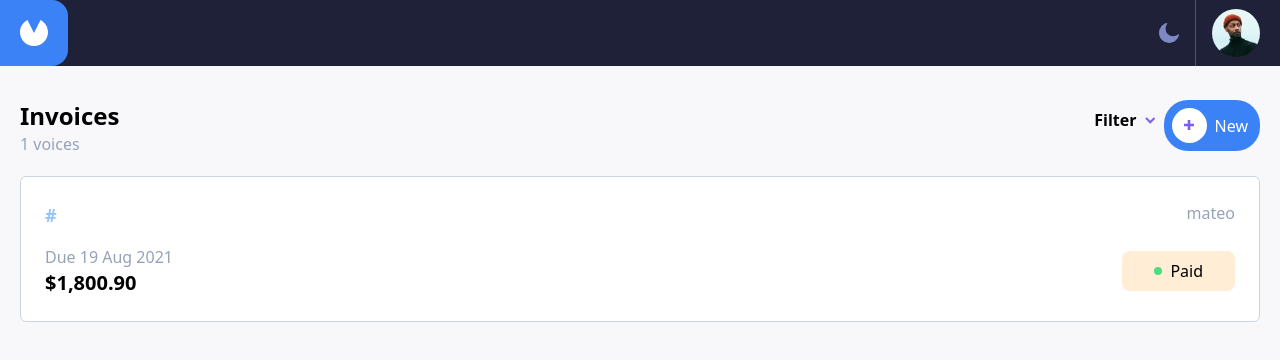
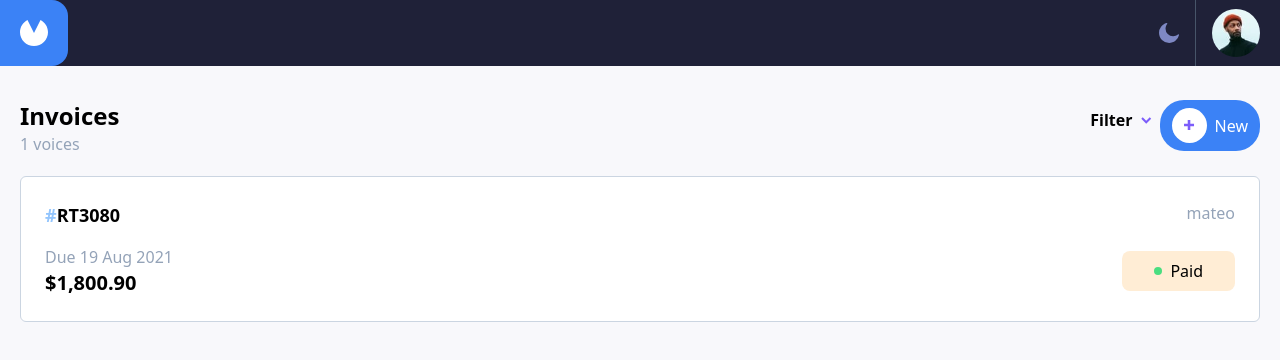
Before and after one commit to COLADOXD/invoic_app, a Vue app: page /#/ in a window 1280 px wide. Shown: the top 360 px of the page. Built offline with nearby package versions, Linux system fonts and the light colour scheme.

Commit message:
chage styles and delete coment

```diff
--- a/src/components/InvoicesComponent.vue
+++ b/src/components/InvoicesComponent.vue
@@ -8,9 +8,9 @@ const store = useStore()
 
 <template>
     <div v-for="(invoic, index) in store.invoices" :key="index">
-        <div class="bg-white p-6 rounded-md dark:bg-secondary dark:text-white border-slate-300 border dark:border-0">
+        <div class="bg-white p-6 rounded-md dark:bg-secondary dark:text-white border-slate-300 border dark:border-0 mt-4">
             <div class="flex justify-between mb-4">
-                <p class=" font-semibold text-lg"><span class="text-blue-300">#</span>{{ invoic.codeInvoic }}</p>
+                <p class=" font-semibold text-lg"><span class="text-blue-300">#</span>{{ invoic.codeInvoice }}</p>
                 <p class="text-slate-400 font-light dark:text-white">{{ invoic.toName }}</p>
             </div>
             <div class="flex justify-between items-center">
--- a/src/components/NewComponent.vue
+++ b/src/components/NewComponent.vue
@@ -1,7 +1,7 @@
 <script setup lang="ts"></script>
 <template>
     <router-link to="/invoice">
-        <div class="bg-blue-500 pr-3 py-2 pl-2 rounded-3xl flex items-center">
+        <div class="bg-blue-500 pr-3 py-2 pl-3 rounded-3xl flex items-center">
             <div class="bg-white p-3 rounded-full mr-2">
                 <svg width="11" height="11" xmlns="http://www.w3.org/2000/svg">
                     <path d="M6.313 10.023v-3.71h3.71v-2.58h-3.71V.023h-2.58v3.71H.023v2.58h3.71v3.71z" fill="#7C5DFA"
--- a/src/stores/state.ts
+++ b/src/stores/state.ts
@@ -8,7 +8,7 @@ export interface Items {
 
 export interface Invoice {
     codeInvoice: string;
-    fromAddress: string, // address
+    fromAddress: string,
     fromCity: string,
     fromPostCode: number | undefined,
     toName: string,
@@ -17,7 +17,7 @@ export interface Invoice {
     toCity: string,
     toPostCode: number | undefined,
     toPaymentTerms: string,
-    toProject: string, // project
+    toProject: string,
     items: Items[],
     // selectedDate: string,
 }
```
